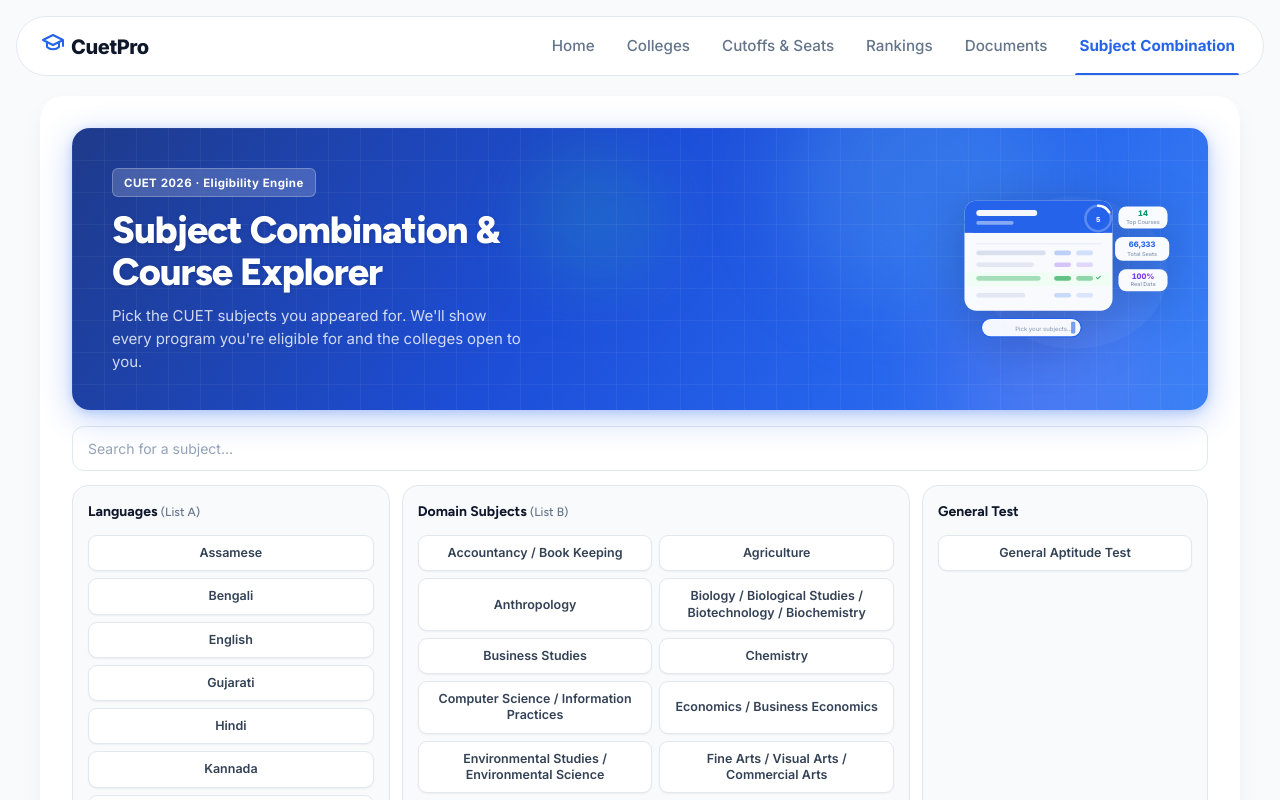
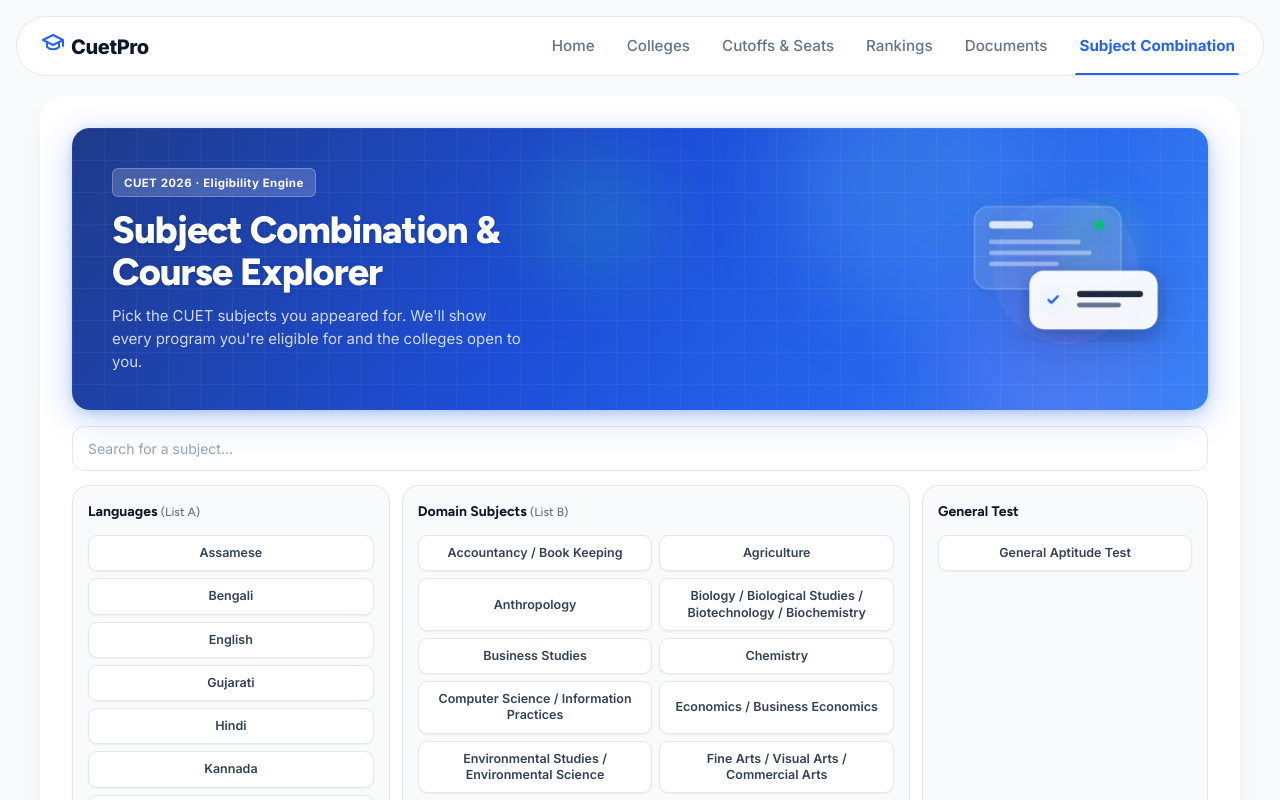
Before and after one commit to NEGO2522/dashboard-cuet, a React (Vite) app: page /subject-combination in a window 1280 px wide. Shown: the top 800 px of the page. Built offline with nearby package versions, Linux system fonts and the light colour scheme.

Commit message:
svg changed

```diff
--- a/src/pages/SubjectCombination.jsx
+++ b/src/pages/SubjectCombination.jsx
@@ -326,43 +326,44 @@
           <p>Pick the CUET subjects you appeared for. We'll show every program you're eligible for and the colleges open to you.</p>
         </div>
         <div className="cp-hero-illustration" aria-hidden="true">
-          <svg viewBox="0 0 260 195" fill="none" xmlns="http://www.w3.org/2000/svg">
-            <ellipse cx="140" cy="100" rx="110" ry="90" fill="rgba(255,255,255,0.04)" />
-            <rect x="10" y="15" width="175" height="130" rx="14" fill="white" fillOpacity="0.97" />
-            <rect x="10" y="15" width="175" height="38" rx="14" fill="#2563eb" />
-            <rect x="10" y="39" width="175" height="14" fill="#2563eb" />
-            <rect x="24" y="26" width="72" height="7" rx="3.5" fill="white" fillOpacity="0.95" />
-            <rect x="24" y="39" width="44" height="4.5" rx="2" fill="white" fillOpacity="0.45" />
-            <circle cx="168" cy="36" r="15" fill="none" stroke="rgba(255,255,255,0.25)" strokeWidth="3" />
-            <path d="M168 21 a15 15 0 0 1 13 7.5" stroke="white" strokeWidth="3" strokeLinecap="round" />
-            <text x="168" y="40" textAnchor="middle" fill="white" fontSize="8" fontWeight="800">5</text>
-            <line x1="24" y1="66" x2="172" y2="66" stroke="#e2e8f0" strokeWidth="1" />
-            <rect x="24" y="74" width="82" height="5.5" rx="2.75" fill="#1e3a8a" fillOpacity="0.14" />
-            <rect x="116" y="74" width="20" height="5.5" rx="2.75" fill="#2563eb" fillOpacity="0.28" />
-            <rect x="142" y="74" width="20" height="5.5" rx="2.75" fill="#2563eb" fillOpacity="0.18" />
-            <rect x="24" y="88" width="68" height="5.5" rx="2.75" fill="#1e3a8a" fillOpacity="0.1" />
-            <rect x="116" y="88" width="20" height="5.5" rx="2.75" fill="#7c3aed" fillOpacity="0.28" />
-            <rect x="142" y="88" width="20" height="5.5" rx="2.75" fill="#7c3aed" fillOpacity="0.18" />
-            <rect x="12" y="100" width="171" height="16" rx="0" fill="#f0fdf4" />
-            <rect x="24" y="104" width="76" height="5.5" rx="2.75" fill="#16a34a" fillOpacity="0.35" />
-            <rect x="116" y="104" width="20" height="5.5" rx="2.75" fill="#16a34a" fillOpacity="0.65" />
-            <rect x="142" y="104" width="20" height="5.5" rx="2.75" fill="#16a34a" fillOpacity="0.45" />
-            <text x="168" y="109" textAnchor="middle" fill="#16a34a" fontSize="8" fontWeight="800">✓</text>
-            <rect x="24" y="124" width="58" height="5.5" rx="2.75" fill="#1e3a8a" fillOpacity="0.1" />
-            <rect x="116" y="124" width="20" height="5.5" rx="2.75" fill="#2563eb" fillOpacity="0.22" />
-            <rect x="142" y="124" width="20" height="5.5" rx="2.75" fill="#2563eb" fillOpacity="0.14" />
-            <rect x="30" y="154" width="118" height="22" rx="11" fill="white" fillOpacity="0.95" stroke="#2563eb" strokeWidth="1.5" />
-            <text x="70" y="169" fill="#94a3b8" fontSize="7" fontWeight="500">Pick your subjects…</text>
-            <rect x="136" y="158" width="5" height="14" rx="1.5" fill="#2563eb" fillOpacity="0.6" />
-            <rect x="192" y="22" width="58" height="26" rx="9" fill="white" fillOpacity="0.97" />
-            <text x="221" y="33" textAnchor="middle" fill="#059669" fontSize="9" fontWeight="800">14</text>
-            <text x="221" y="43" textAnchor="middle" fill="#94a3b8" fontSize="6.5" fontWeight="600">Top Courses</text>
-            <rect x="188" y="58" width="64" height="28" rx="9" fill="white" fillOpacity="0.97" />
-            <text x="220" y="70" textAnchor="middle" fill="#2563eb" fontSize="9" fontWeight="800">66,333</text>
-            <text x="220" y="80" textAnchor="middle" fill="#94a3b8" fontSize="6.5" fontWeight="600">Total Seats</text>
-            <rect x="192" y="96" width="58" height="26" rx="9" fill="white" fillOpacity="0.97" />
-            <text x="221" y="107" textAnchor="middle" fill="#7c3aed" fontSize="9" fontWeight="800">100%</text>
-            <text x="221" y="116" textAnchor="middle" fill="#94a3b8" fontSize="6.5" fontWeight="600">Real Data</text>
+          <svg viewBox="0 0 240 200" fill="none" xmlns="http://www.w3.org/2000/svg">
+            <circle cx="120" cy="100" r="80" fill="url(#hero-grad-bg)" opacity="0.15" />
+            <circle cx="160" cy="70" r="50" fill="url(#hero-grad-glow)" opacity="0.2" filter="blur(10px)" />
+
+            <g filter="url(#card-shadow)">
+              <rect x="20" y="30" width="160" height="90" rx="16" fill="white" fillOpacity="0.12" stroke="rgba(255,255,255,0.25)" strokeWidth="1.5" style={{ backdropFilter: 'blur(8px)' }} />
+              <rect x="36" y="46" width="48" height="8" rx="4" fill="white" opacity="0.8" />
+              <circle cx="156" cy="50" r="6" fill="#10b981" />
+              <rect x="36" y="66" width="100" height="5" rx="2.5" fill="white" opacity="0.4" />
+              <rect x="36" y="78" width="112" height="5" rx="2.5" fill="white" opacity="0.4" />
+              <rect x="36" y="90" width="76" height="5" rx="2.5" fill="white" opacity="0.4" />
+            </g>
+
+            <g filter="url(#card-shadow-large)">
+              <rect x="80" y="100" width="140" height="64" rx="16" fill="white" fillOpacity="0.95" />
+              <circle cx="106" cy="132" r="14" fill="#eff6ff" />
+              <path d="M101 132l3 3 7-7" stroke="#2563eb" strokeWidth="2.5" strokeLinecap="round" strokeLinejoin="round" />
+
+              <rect x="132" y="122" width="72" height="7" rx="3.5" fill="#1e293b" />
+              <rect x="132" y="135" width="48" height="5" rx="2.5" fill="#64748b" />
+            </g>
+
+            <defs>
+              <linearGradient id="hero-grad-bg" x1="40" y1="20" x2="200" y2="180" gradientUnits="userSpaceOnUse">
+                <stop offset="0%" stopColor="#60a5fa" />
+                <stop offset="100%" stopColor="#c084fc" />
+              </linearGradient>
+              <linearGradient id="hero-grad-glow" x1="110" y1="20" x2="210" y2="120" gradientUnits="userSpaceOnUse">
+                <stop offset="0%" stopColor="#34d399" />
+                <stop offset="100%" stopColor="#60a5fa" />
+              </linearGradient>
+              <filter id="card-shadow" x="10" y="24" width="180" height="110" filterUnits="userSpaceOnUse" colorInterpolationFilters="sRGB">
+                <feDropShadow dx="0" dy="6" stdDeviation="8" floodColor="#0f172a" floodOpacity="0.15" />
+              </filter>
+              <filter id="card-shadow-large" x="70" y="94" width="160" height="84" filterUnits="userSpaceOnUse" colorInterpolationFilters="sRGB">
+                <feDropShadow dx="0" dy="8" stdDeviation="12" floodColor="#0f172a" floodOpacity="0.25" />
+              </filter>
+            </defs>
           </svg>
         </div>
       </section>
```
